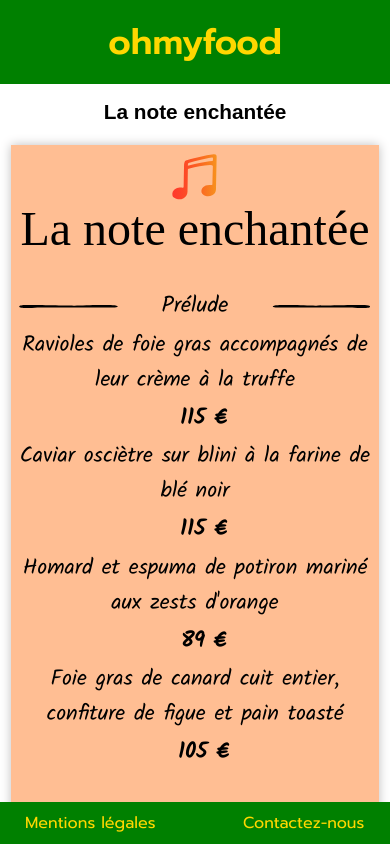
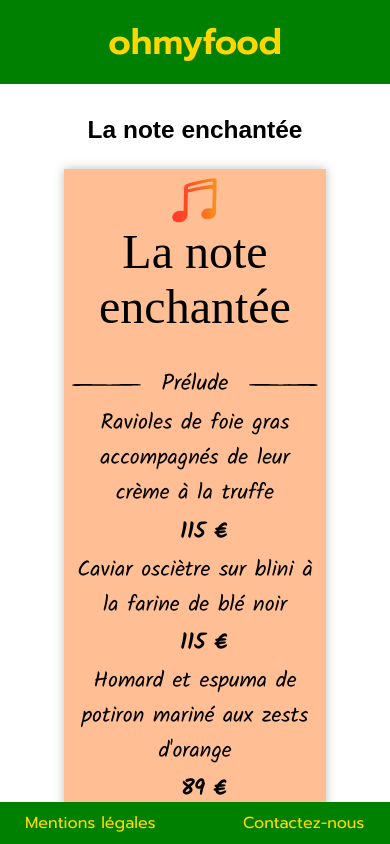
Before and after one commit to pinkdoab/Ohmyfood, a website: page menu1.html in a window 390 px wide. Drawn offline with Linux system fonts and the light colour scheme; a web font is replaced by a local one.

Commit message:
ok largeur mobile

```diff
--- a/sass/layouts/_main.scss
+++ b/sass/layouts/_main.scss
@@ -6,12 +6,12 @@
     justify-content: space-evenly;
     align-items: center;
     > p {
-        font-size: 1.3rem;
+        font-size: 1.53rem;
         font-weight: bold;
-        margin-top: 1rem;
+        margin-top: 2rem;
     }
     .menus {
-        margin: 0 .7rem;
+        margin: 0 4rem;
         display: flex;                                  // flexbox des menus entre eux
         flex-wrap: wrap;
         flex-direction: row;
--- a/sass/utils/_variables.scss
+++ b/sass/utils/_variables.scss
@@ -32,13 +32,13 @@ $style1: (
             fond: rgb(255, 190, 147, 1),
             restaurant-font: 'Devonshire',
             restaurant-corps-petitM: 3vw,
-            restaurant-corps-grandM: 5vw,
+            restaurant-corps-grandM: 2rem,
             restaurant-margin-petitM: 0,
             restaurant-margin-grandM: auto,
             restaurant-color: rgb(0, 0, 0, 1),
 
             section-corps-petitM: 3vw,
-            section-corps-grandM: 3vw,
+            section-corps-grandM: 1.4rem,
             section-margin-petitM: 1rem 0rem 0rem 0rem,
             section-margin-grandM: 0,
             section-color-petitM: black,
```
Also changed, not shown: styles/main.css.
